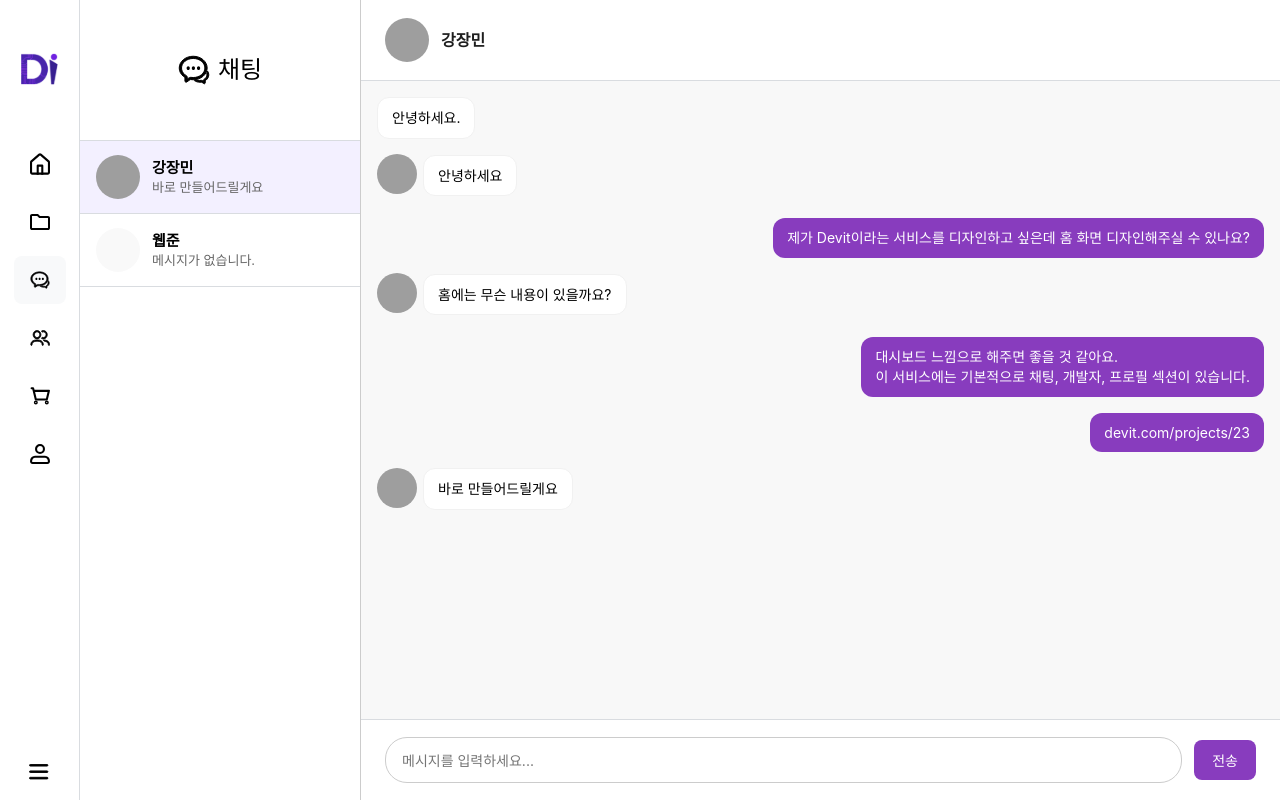
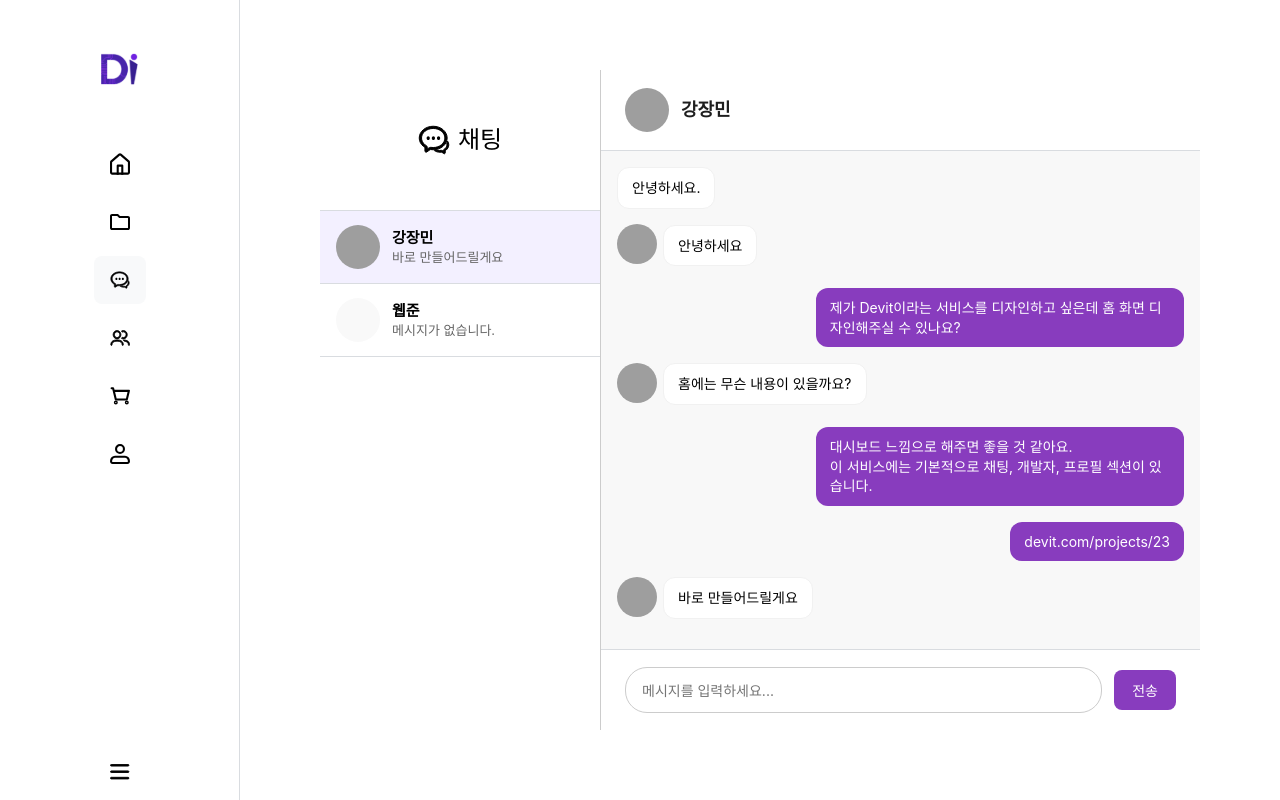
Before and after one commit to technologyaa/Devit-Web, a React (Vite) app: page /chat in a window 1280 px wide. Built offline with nearby package versions, Linux system fonts and the light colour scheme; grey boxes are pictures that could not be loaded.

Commit message:
fix: props 오류 수정

```diff
--- a/src/pages/chat/styles/chatPage.js
+++ b/src/pages/chat/styles/chatPage.js
@@ -111,7 +111,7 @@ export const ChatRoomProfile = styled.img`
 
 export const ChatRoomUserName = styled.div`
   font-weight: 600;
-  font-size: 16px;
+  font-size: 18px;
   color: #1e1e1e;
 `;
 
--- a/src/widgets/layout/Layout/Layout.jsx
+++ b/src/widgets/layout/Layout/Layout.jsx
@@ -7,15 +7,17 @@ import { useEffect } from "react";
 const Layout = () => {
   const location = useLocation();
   const navigate = useNavigate();
+
   useEffect(() => {
-    if (location.pathname == "/") navigate("/home");
-  }, [location]);
+    if (location.pathname === "/") navigate("/home");
+  }, [location, navigate]);
+
   const isChatPage = location.pathname.startsWith("/chat");
 
   return (
-    <S.Wrapper isChatPage={isChatPage}>
+    <S.Wrapper $isChatPage={isChatPage}>
       {isChatPage ? <SideBarFolded /> : <SideBar />}
-      <S.Content isChatPage={isChatPage}>
+      <S.Content $isChatPage={isChatPage}>
         <Outlet />
       </S.Content>
     </S.Wrapper>
```
